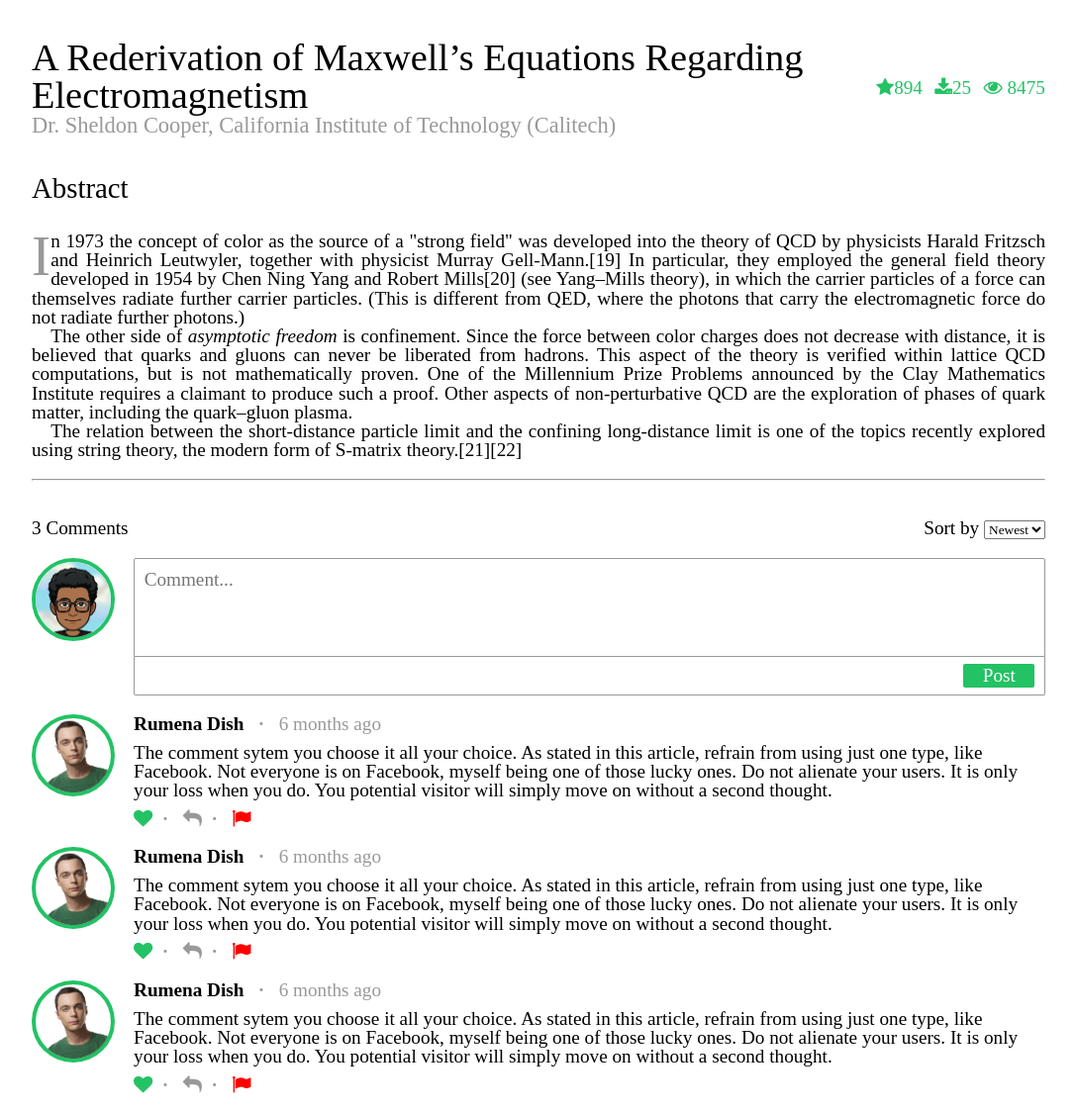
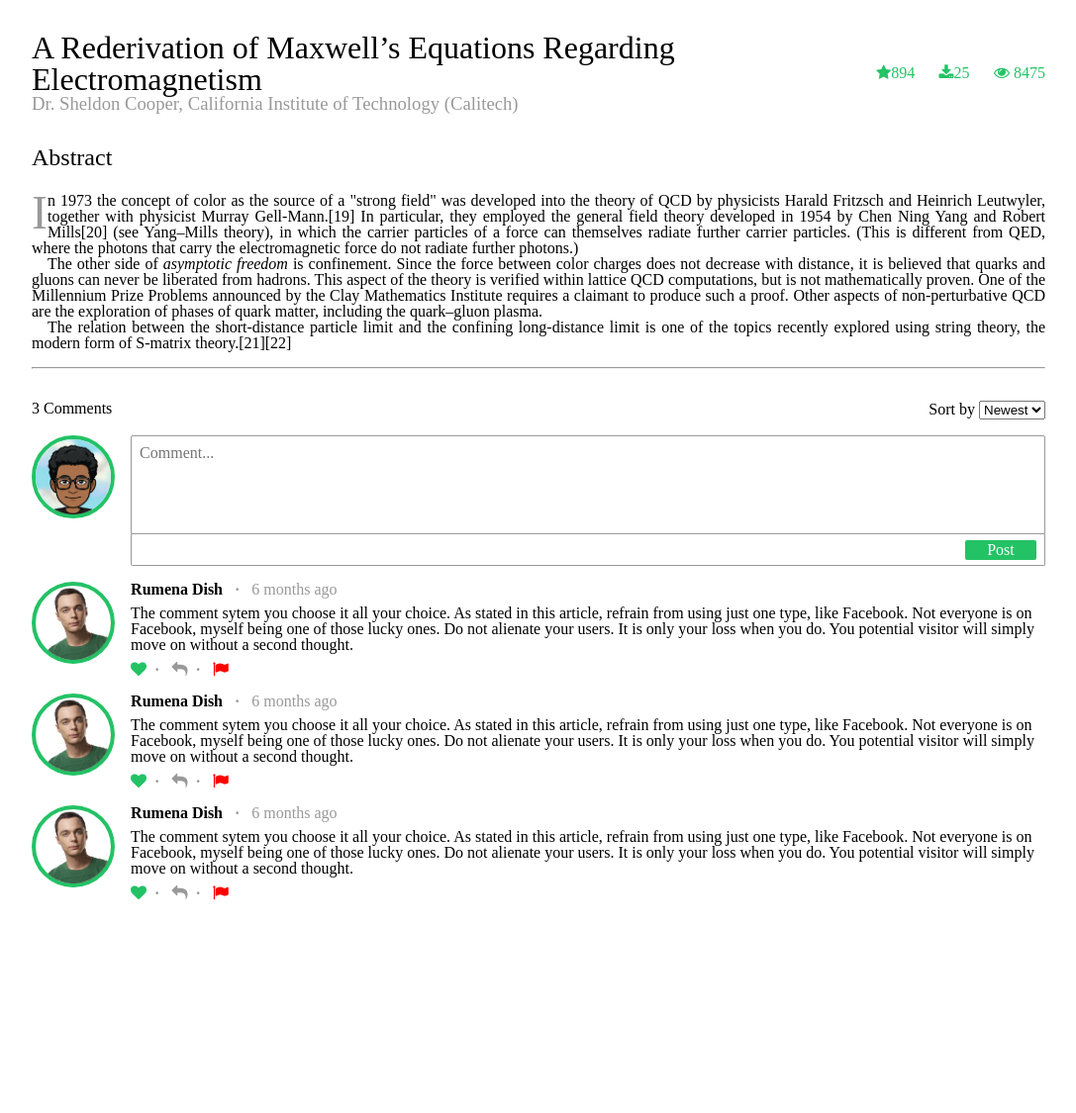
Before and after one commit to jbkwizera/mvernia, a PHP site: page /paper.php in a window 1280 px wide. Shown: the part 71-1196 px from the top of the page at 99% size, without its empty margins (96-1183 px from the left). After the commit the page ends 981 px from the top, so only its background shows below. Run offline with PHP 8.4, Linux system fonts and the light colour scheme.

Commit message:
Initializing

```diff
--- a/css/home.css
+++ b/css/home.css
@@ -1,6 +1,3 @@
-* {
-    font-family: "Minion Pro";
-}
 header {
     margin-bottom: 2em;
     padding: 1.2em 1em;
--- a/css/paper.css
+++ b/css/paper.css
@@ -2,8 +2,6 @@
 .main {
     width: 80%;
     margin: 0 auto;
-    font-family: "Minion Pro";
-    font-size: 1.2em;
 }
 .title-author {
     margin-bottom: 2em;
```
